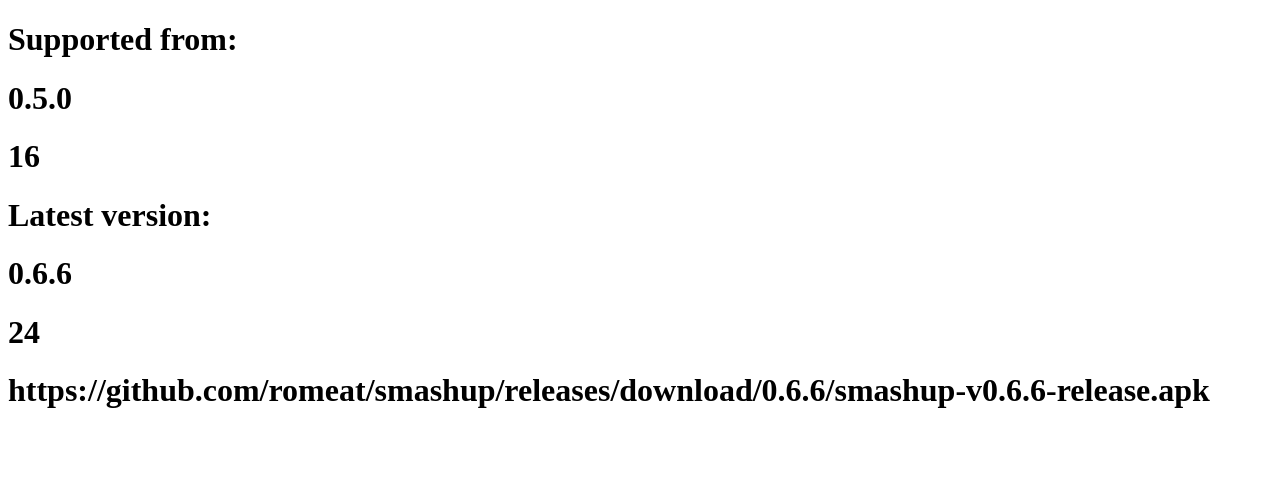
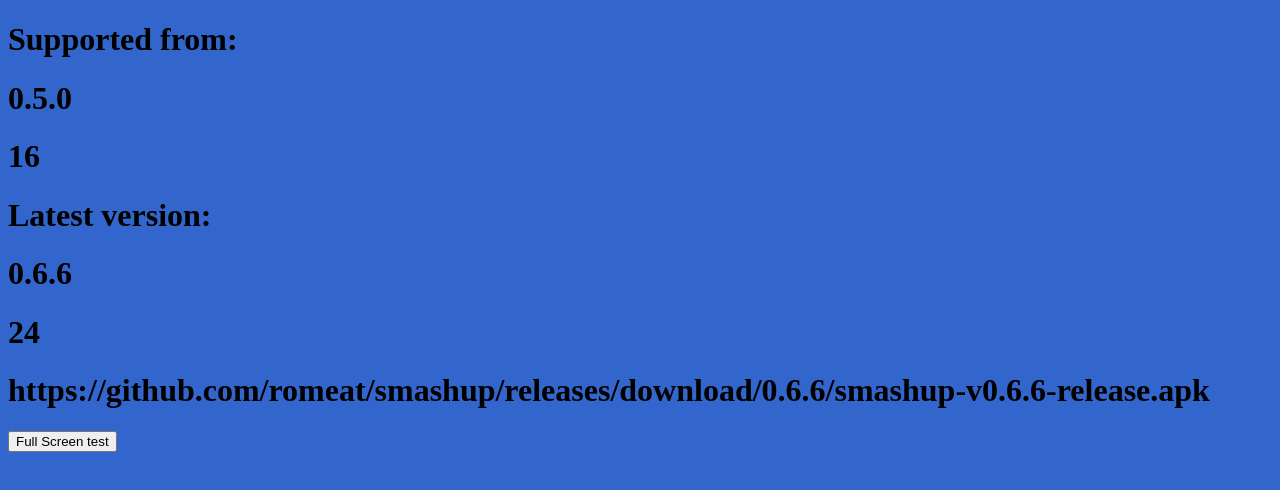
Before and after one commit to romeat/romeat.github.io, a plain HTML site: page index.html in a window 1280 px wide. Drawn offline with Linux system fonts and the light colour scheme.

Commit message:
Update index.html

```diff
--- a/index.html
+++ b/index.html
@@ -1,5 +1,23 @@
 <!DOCTYPE html>
 <html>
+   <head>
+  <meta charset="utf-8">
+  <title>background-color</title>
+  <style>
+   body{
+    background-color: #3366CC;
+   }
+  </style>
+ </head>
+  <script>
+    function toggleFullScreen() {
+      if (!document.fullScreenElement) {
+        document.documentElement.requestFullscreen();
+      } else if (document.exitFullScreen) {
+        document.exitFullScreen();
+      }
+    }
+  </script>
 <body>
 
 <h1>Supported from:</h1>
@@ -10,5 +28,8 @@
 <h1><LatestVersion>0.6.6</LatestVersion></h1>
 <h1><LatestBuildCode>24</LatestBuildCode></h1>
 <h1><DownloadLink>https://github.com/romeat/smashup/releases/download/0.6.6/smashup-v0.6.6-release.apk</DownloadLink></h1>
+   <div>
+      <button onClick="toggleFullScreen()">Full Screen test</button>
+ </div>
 </body>
 </html>
```
